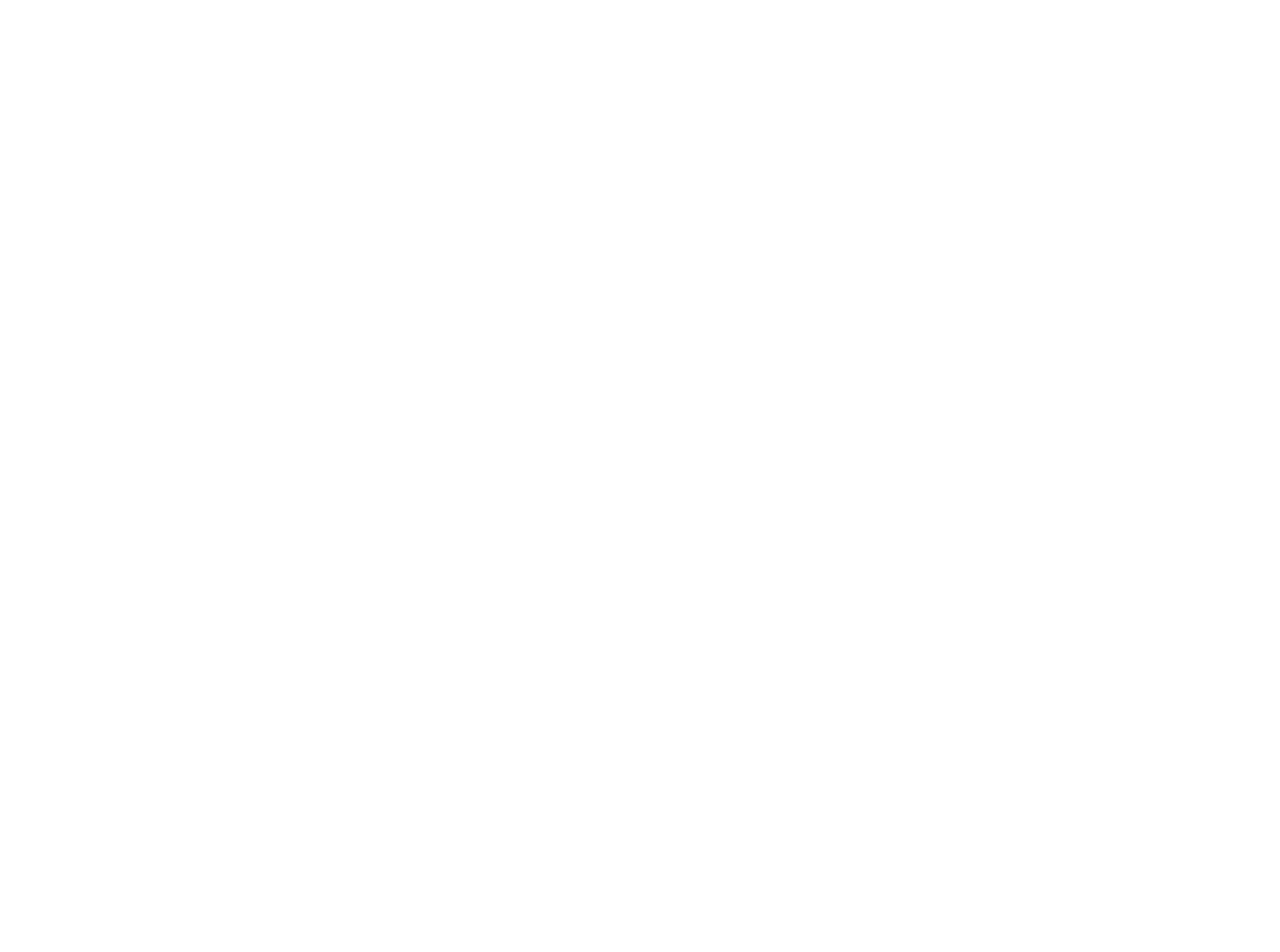
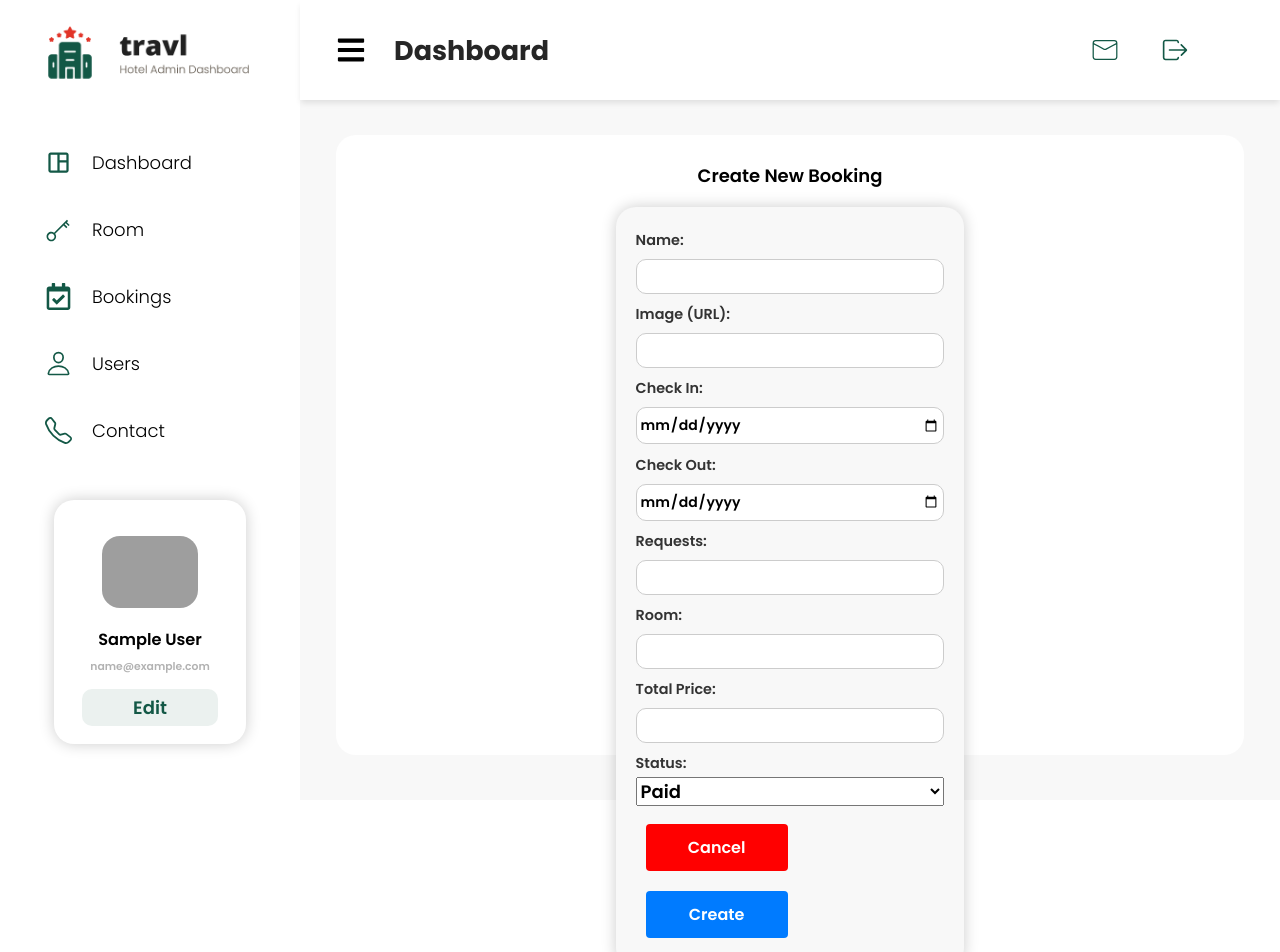
Before and after one commit to danipoav/Dashboard-Hotel, a React (Vite) app: page /home/bookings/edit in a window 1280 px wide. Before the commit this address had no page. Shown: the top 952 px of the page. Before the commit the page ends 800 px from the top, so only its background shows below. Built offline with nearby package versions, Linux system fonts and the light colour scheme; sample sign-in values are in the browser's storage; grey boxes are pictures that could not be loaded; a web font is replaced by a local one.

Commit message:
Adding functionality to bookings forms

```diff
--- a/src/App.jsx
+++ b/src/App.jsx
@@ -13,6 +13,7 @@ import { useDispatch, useSelector } from 'react-redux';
 import { login } from './store/slices/authSlice';
 import Contact from './components/Dashboard/Contact/Contact';
 import ContactCreate from './components/Dashboard/Contact/ContactCreate';
+import BookingForm from './components/Dashboard/Bookings/BookingForm';
 
 function App() {
 
@@ -42,7 +43,8 @@ function App() {
             </Route>
 
             <Route path='bookings' element={<Bookings />} >
-
+              <Route path='create' element={<BookingForm />} />
+              <Route path='edit' element={<BookingForm />} />
             </Route>
 
             <Route path='users' element={<Users />}>
--- /dev/null
+++ b/src/components/Dashboard/Bookings/BookingForm.jsx
@@ -0,0 +1,150 @@
+import React from 'react'
+import { useNavigate } from 'react-router-dom';
+import { useDispatch, useSelector } from 'react-redux';
+import { unFetchBooking, createBooking, editBooking } from '../../../store/thunk/bookingThunk'
+import { Container, Content, Title, CreateForm, Label, Input, SubmitButton } from "./BookingForm.styles"
+import { useState, useEffect } from 'react';
+
+export default function BookingForm() {
+    const navigate = useNavigate();
+    const dispatch = useDispatch();
+    const booking = useSelector((state) => state.bookings.booking);
+    const today = new Date().toISOString().split('T')[0];
+
+    const [data, setData] = useState({
+        name: "",
+        photo: "",
+        check_in: "",
+        check_out: "",
+        room: "",
+        requests: "",
+        booking_date: today,
+        total: "",
+        status: "Paid",
+    });
+
+    useEffect(() => {
+        if (booking) {
+            setData({ ...booking, booking_date: booking.booking_date || today });
+        }
+    }, [booking]);
+
+    const handleChange = (e) => {
+        const { name, value } = e.target;
+        setData({ ...data, [name]: value });
+    };
+
+    const handleSubmit = (e) => {
+        e.preventDefault();
+        if (booking) {
+            dispatch(editBooking(data));
+        } else {
+            dispatch(createBooking(data));
+        }
+        navigate('/home/bookings');
+    };
+
+    const handleCancel = () => {
+        if (booking != null) {
+            dispatch(unFetchBooking());
+        }
+        navigate('/home/bookings');
+    };
+
+    return (
+        <Container>
+            <Content>
+                <Title>{booking ? 'Edit Booking' : 'Create New Booking'}</Title>
+                <CreateForm onSubmit={handleSubmit}>
+                    <Label>
+                        Name:
+                        <Input
+                            type="text"
+                            name="name"
+                            required
+                            onChange={handleChange}
+                            value={data.name}
+                        />
+                    </Label>
+                    <Label>
+                        Image (URL):
+                        <Input
+                            type="text"
+                            name="photo"
+                            required
+                            onChange={handleChange}
+                            value={data.photo}
+                        />
+                    </Label>
+                    <Label>
+                        Check In:
+                        <Input
+                            type="date"
+                            name="check_in"
+                            required
+                            onChange={handleChange}
+                            value={data.check_in}
+                        />
+                    </Label>
+                    <Label>
+                        Check Out:
+                        <Input
+                            type="date"
+                            name="check_out"
+                            required
+                            onChange={handleChange}
+                            value={data.check_out}
+                        />
+                    </Label>
+                    <Label>
+                        Requests:
+                        <Input
+                            type="text"
+                            name="requests"
+                            required
+                            onChange={handleChange}
+                            value={data.requests}
+                        />
+                    </Label>
+                    <Label>
+                        Room:
+                        <Input
+                            type="number"
+                            name="room"
+                            required
+                            onChange={handleChange}
+                            value={data.room}
+                        />
+                    </Label>
+                    <Label>
+                        Total Price:
+                        <Input
+                            type="number"
+                            name="total"
+                            required
+                            onChange={handleChange}
+                            value={data.total}
+                        />
+                    </Label>
+                    <Label>
+                        Status:
+                        <select
+                            name="status"
+                            id="status"
+                            value={data.status}
+                            onChange={handleChange}
+                        >
+                            <option key="Refunded" value="Refunded">Refunded</option>
+                            <option key="Paid" value="Paid">Paid</option>
+                            <option key="Pending" value="Pending">Pending</option>
+                        </select>
+                    </Label>
+                    <SubmitButton onClick={handleCancel} style={{ backgroundColor: 'red' }}>
+                        Cancel
+                    </SubmitButton>
+                    <SubmitButton type="submit">{booking ? 'Edit' : 'Create'}</SubmitButton>
+                </CreateForm>
+            </Content>
+        </Container>
+    );
+}
--- /dev/null
+++ b/src/components/Dashboard/Bookings/BookingForm.styles.js
@@ -0,0 +1,87 @@
+import styled from "styled-components";
+
+export const Container = styled.div`
+    width: calc(100% - 300px);
+    margin-top: 5.5em;
+    margin-left: 300px;
+    padding: 2em;
+    margin-bottom: auto;
+    background-color: #F8F8F8;
+    min-height: calc(100vh - 5.5em);
+`
+
+export const Content = styled.div`
+    width: 100%;
+    background-color: white;
+    padding: 1em;
+    border-radius: 20px;
+    display: flex;
+    flex-direction: column;
+    justify-content: flex-start;
+    align-items: center;
+    height: calc(100vh - 10em);
+`
+
+export const Title = styled.h1`
+    font-size: 1em;
+    color: black;
+    margin: 1em 0;
+    margin-top: 0.5em;
+`
+
+export const CreateForm = styled.form`
+    width: 40%;
+    background-color: #F8F8F8;
+    border-radius:20px;
+    box-shadow: 0 0 15px rgb(0,0,0,0.2);
+    padding: 20px;
+`
+
+export const FormContainer = styled.div`
+  max-width: 500px;
+  margin: 20px auto;
+  padding: 20px;
+  background-color: #f9f9f9;
+  border-radius: 8px;
+  box-shadow: 0 4px 8px rgba(0, 0, 0, 0.1);
+`;
+
+
+export const Label = styled.label`
+  font-size: 0.8em;
+  color: #333;
+  display: flex;
+  flex-direction: column;
+  margin-bottom: 0.5em;
+`;
+
+export const Input = styled.input`
+  padding: 3px;
+  font-size: 14px;
+  border: 1px solid #ccc;
+  border-radius: 10px;
+  margin-top: 5px;
+
+  &:focus {
+    border-color: white;
+    outline: none;
+    box-shadow: 0 0 3px rgba(0, 123, 255, 0.5);
+  }
+`;
+
+export const SubmitButton = styled.button`
+  padding: 10px 15px;
+  font-size: 16px;
+  color: white;
+  background-color: #007bff;
+  border: none;
+  border-radius: 4px;
+  cursor: pointer;
+  transition: background-color 0.3s;
+  margin-top: 1em;
+  width: 46%;
+  margin: 10px;
+  &:hover {
+    background-color: #0056b3;
+  }
+`;
--- a/src/components/Dashboard/Bookings/Bookings-styles.js
+++ b/src/components/Dashboard/Bookings/Bookings-styles.js
@@ -46,8 +46,9 @@ export const Text = styled.p`
     font-size: 0.8em;
 `
 
-export const TextStatus = styled.p`
-    color: ${({ status }) => (status === 'active' ? '#5AD07A' : '#E23428')};
+export const TextPayment = styled.p`
+    color: ${({ text }) => (text === 'Paid' ? '#5AD07A' : '#E23428' && text === 'Pending' ? '#F4BB44' : '#E23428')};
+    text-transform: uppercase;
     width: 150px;
     font-size: 0.8em;
 `
@@ -62,12 +63,25 @@ export const ButtonNotes = styled.button`
 
 `
 
-export const ButtonRefund = styled.button`
+export const Number = styled.p`
+    color: #393939;
+    width: 100px;
+    font-weight: bold;
+
+    span{
+        color: #799283;
+        font-weight: normal;
+        font-size: 12px;
+    }
+`
+
+export const ButtonStatus = styled.button`
     border: none;
-    background-color: #FFEDEC;
-    color:#E23428 ;
+    background-color: ${({ status }) => (status === 'Confirmed' ? '#EEF9F2' : '#FFEDEC' && status === 'Pending' ? '#FFE5B4' : '#FFEDEC')} ;
+    color:${({ status }) => (status === 'Confirmed' ? '#5AD07A' : '#E23428' && status === 'Pending' ? '#F4BB44' : '#E23428')} ;
     padding: 10px 35px;
     outline: none;
+    text-transform: uppercase;
     border-radius: 10px;
 `
 
--- a/src/data/booking.js
+++ b/src/data/booking.js
@@ -8,10 +8,9 @@ export const booking =
             "photo": "https://randomuser.me/api/portraits/men/11.jpg",
             "check_in": "2024-12-21",
             "check_out": "2024-12-25",
-            "status": "Confirmed",
             "room": 101,
             "total": 480,
-            "payment": "Paid",
+            "status": "Paid",
             "requests": "Extra pillows",
             "booking_date": "2024-12-15"
         },
@@ -21,10 +20,9 @@ export const booking =
             "photo": "https://randomuser.me/api/portraits/women/12.jpg",
             "check_in": "2024-12-22",
             "check_out": "2024-12-26",
-            "status": "Pending",
             "room": 102,
             "total": 600,
-            "payment": "Pending",
+            "status": "Pending",
             "requests": "No dairy",
             "booking_date": "2024-12-16"
         },
@@ -34,10 +32,9 @@ export const booking =
             "photo": "https://randomuser.me/api/portraits/men/13.jpg",
             "check_in": "2024-12-23",
             "check_out": "2024-12-27",
-            "status": "Cancelled",
             "room": 103,
             "total": 440,
-            "payment": "Refunded",
+            "status": "Refunded",
             "requests": "Near elevator",
             "booking_date": "2024-12-17"
         },
@@ -47,10 +44,9 @@ export const booking =
             "photo": "https://randomuser.me/api/portraits/women/14.jpg",
             "check_in": "2024-12-24",
             "check_out": "2024-12-28",
-            "status": "Confirmed",
             "room": 104,
             "total": 520,
-            "payment": "Paid",
+            "status": "Paid",
             "requests": "Late check-in",
             "booking_date": "2024-12-18"
         },
@@ -60,10 +56,9 @@ export const booking =
             "photo": "https://randomuser.me/api/portraits/men/15.jpg",
             "check_in": "2024-12-25",
             "check_out": "2024-12-29",
-            "status": "Pending",
             "room": 105,
             "total": 560,
-            "payment": "Pending",
+            "status": "Pending",
             "requests": "Extra towels",
             "booking_date": "2024-12-19"
         },
@@ -73,10 +68,9 @@ export const booking =
             "photo": "https://randomuser.me/api/portraits/men/16.jpg",
             "check_in": "2024-12-20",
             "check_out": "2024-12-23",
-            "status": "Confirmed",
             "room": 106,
             "total": 300,
-            "payment": "Paid",
+            "status": "Paid",
             "requests": "Ocean view",
             "booking_date": "2024-12-14"
         },
@@ -86,10 +80,9 @@ export const booking =
             "photo": "https://randomuser.me/api/portraits/women/17.jpg",
             "check_in": "2024-12-26",
             "check_out": "2024-12-30",
-            "status": "Pending",
             "room": 107,
             "total": 500,
-            "payment": "Pending",
+            "status": "Pending",
             "requests": "Allergic to nuts",
             "booking_date": "2024-12-20"
         },
@@ -99,10 +92,9 @@ export const booking =
             "photo": "https://randomuser.me/api/portraits/men/18.jpg",
             "check_in": "2024-12-22",
             "check_out": "2024-12-24",
-            "status": "Cancelled",
             "room": 108,
             "total": 180,
-            "payment": "Refunded",
+            "status": "Refunded",
             "requests": "Ground floor",
             "booking_date": "2024-12-12"
         },
@@ -112,10 +104,9 @@ export const booking =
             "photo": "https://randomuser.me/api/portraits/women/19.jpg",
             "check_in": "2024-12-27",
             "check_out": "2024-12-31",
-            "status": "Confirmed",
             "room": 109,
             "total": 600,
-            "payment": "Paid",
+            "status": "Paid",
             "requests": "King-size bed",
             "booking_date": "2024-12-21"
         },
@@ -125,10 +116,9 @@ export const booking =
             "photo": "https://randomuser.me/api/portraits/men/20.jpg",
             "check_in": "2024-12-28",
             "check_out": "2025-01-01",
-            "status": "Pending",
             "room": 110,
             "total": 640,
-            "payment": "Pending",
+            "status": "Pending",
             "requests": "Early check-in",
             "booking_date": "2024-12-22"
         }
--- a/src/store/thunk/bookingThunk.js
+++ b/src/store/thunk/bookingThunk.js
@@ -30,7 +30,7 @@ export const deleteBooking = createAsyncThunk('booking/deleteBooking', async (id
 export const createBooking = createAsyncThunk('bookings/createBooking', async (newBooking) => {
     const bookings = JSON.parse(localStorage.getItem('bookings'));
     const updatedNewBooking = { ...newBooking, id: uuidv4() }
-    const updatedBookings = [...bookings, ...updatedNewBooking]
+    const updatedBookings = [...bookings, updatedNewBooking]
     localStorage.setItem('bookings', JSON.stringify(updatedBookings))
     return updatedBookings
 })
```
Also changed, not shown: src/components/Dashboard/Bookings/Bookings.jsx (+10 -11 lines).
